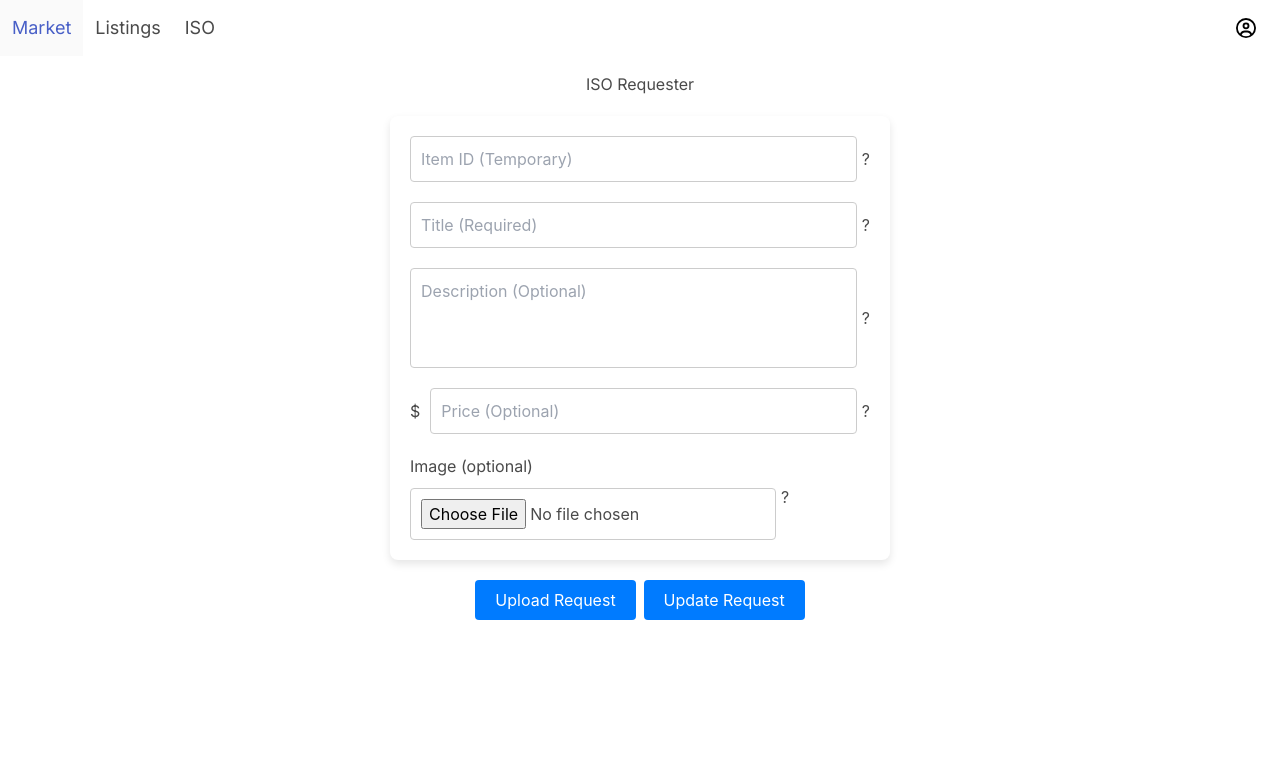
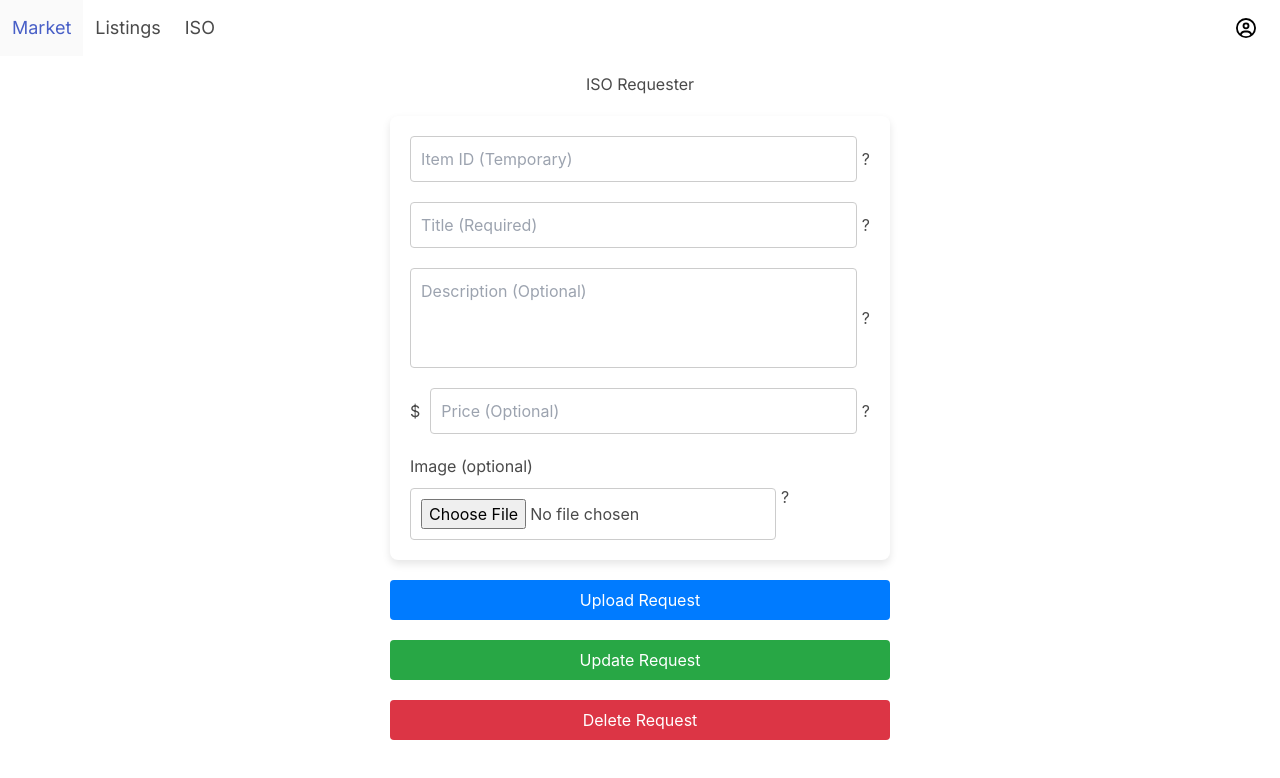
Before and after one commit to dchen327/insearchof, a Next.js app: page /insearchof in a window 1280 px wide. Shown: the top 778 px of the page. Built offline with nearby package versions, Linux system fonts and the light colour scheme; no server answers; sample sign-in values are in the browser's storage.

Commit message:
deletion done. todo: marking transaction complete, and updating/deleting images.

```diff
--- a/src/app/insearchof/page.js
+++ b/src/app/insearchof/page.js
@@ -19,7 +19,6 @@ export default function Page() {
   const [showPriceTooltip, setShowPriceTooltip] = useState(false);
   const [showImageTooltip, setShowImageTooltip] = useState(false);
   const [isItemIdValid, setIsItemIdValid] = useState(false);
-  const [requestId, setRequestId] = useState('');
 
 
 
@@ -74,7 +73,7 @@ export default function Page() {
           setTitle(data.itemDetails.title);
           setDescription(data.itemDetails.description);
           setPrice(data.itemDetails.price.toString()); // Convert price to a string for the input field
-          // setImagePreviewUrl(data.itemDetails.image_url);
+          setImagePreviewUrl(data.itemDetails.image_url);
           // Note: Handling the actual image file object for uploads will require additional logic
           setIsItemIdValid(true);
 
@@ -217,9 +216,6 @@ export default function Page() {
   };
 
 
-// Assuming `item_id` is the state that holds your item ID, no need for additional state
-
-// Update the updateRequest function to use item_id
   const updateRequest = async () => {
     if (!item_id) {
       alert('No item ID provided for the update.');
@@ -271,7 +267,48 @@ const updateRequest = async () => {
     }
   };
 
-// ... rest of your code ...
+
+  const deleteRequest = async () => {
+    if (!item_id) {
+      alert('No item ID provided for the deletion.');
+      return;
+    }
+
+    // Confirm with the user before deleting
+    if (!window.confirm('Are you sure you want to delete this request?')) {
+      return;
+    }
+
+    try {
+      // Send the delete request to the backend
+      const response = await fetch(`/api/insearchof/delete/${item_id}`, {
+        method: 'DELETE',
+        headers: {
+          'Content-Type': 'application/json',
+        },
+        body: JSON.stringify({ user_id: user.uid }), // Send necessary data if needed, e.g., user ID
+      });
+
+      if (response.ok) {
+        alert('Request deleted successfully!');
+        // Clear the form and any states related to the deleted item
+        setItem_id('');
+        setTitle('');
+        setDescription('');
+        setPrice('');
+        setImage(null);
+        setImagePreviewUrl('');
+        // ... any other cleanup you need to do ...
+      } else {
+        // If the backend responds with an error
+        const errorData = await response.json();
+        alert(`Failed to delete request: ${errorData.message}`);
+      }
+    } catch (error) {
+      console.error('Failed to delete:', error);
+      alert('An error occurred during deletion. Please try again.');
+    }
+  };
 
 
   // Define the style for the tooltips outside of the return statement
@@ -392,11 +429,15 @@ const updateRequest = async () => {
         {imagePreviewUrl && <img src={imagePreviewUrl} alt="Preview" style={{ maxWidth: '100%', marginTop: '20px' }} />}
       </div>
 
-      <div className="buttons" style={{
+      <div style={{
         maxWidth: '500px',
         margin: '20px auto',
         display: 'flex',
-        justifyContent: 'center'
+        flexDirection: 'column', // Stack the buttons vertically
+        alignItems: 'center',
+        gap: '10px', // Space between buttons
+        paddingBottom: '100px', // Add extra space below the buttons for scrolling
+        // If the navbar is taller, increase this value accordingly
       }}>
         <button className="button is-light" onClick={uploadRequest} style={{
           padding: '10px 20px',
@@ -405,24 +446,43 @@ const updateRequest = async () => {
           color: 'white',
           border: 'none',
           borderRadius: '4px',
-          cursor: 'pointer'
+          cursor: 'pointer',
+          width: '100%', // Make button full width
         }}>
           Upload Request
         </button>
         <button className="button is-light" onClick={updateRequest} style={{
           padding: '10px 20px',
           fontSize: '16px',
-          backgroundColor: '#007BFF',
+          backgroundColor: '#28a745',
           color: 'white',
           border: 'none',
           borderRadius: '4px',
-          cursor: 'pointer'
+          cursor: 'pointer',
+          width: '100%', // Make button full width
+          marginTop: '10px', // Space above the button
         }}>
           Update Request
         </button>
-
+        <button className="button is-light" onClick={deleteRequest} style={{
+          padding: '10px 20px',
+          fontSize: '16px',
+          backgroundColor: '#dc3545',
+          color: 'white',
+          border: 'none',
+          borderRadius: '4px',
+          cursor: 'pointer',
+          width: '100%', // Make button full width
+          marginTop: '10px', // Space above the button
+        }}>
+          Delete Request
+        </button>
       </div>
     </>
   );
 
 }
+
+
+// TODO: UPDATING AND DELETING IMAGES
+// TODO: MARKING TRANSACTION COMPLETE
```
Also changed, not shown: 1 other file (tests, documents, lock files or other folders). Lines whose indentation alone changed are shown as unchanged.
